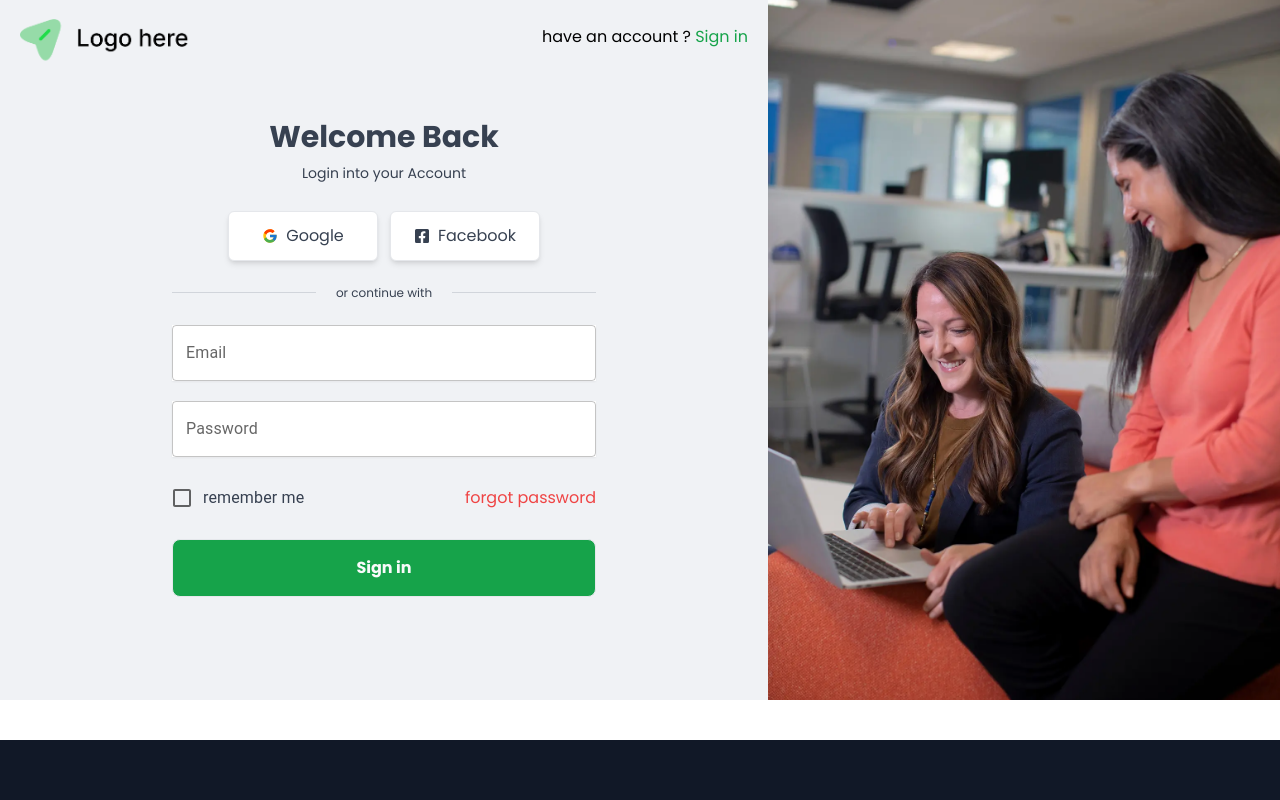
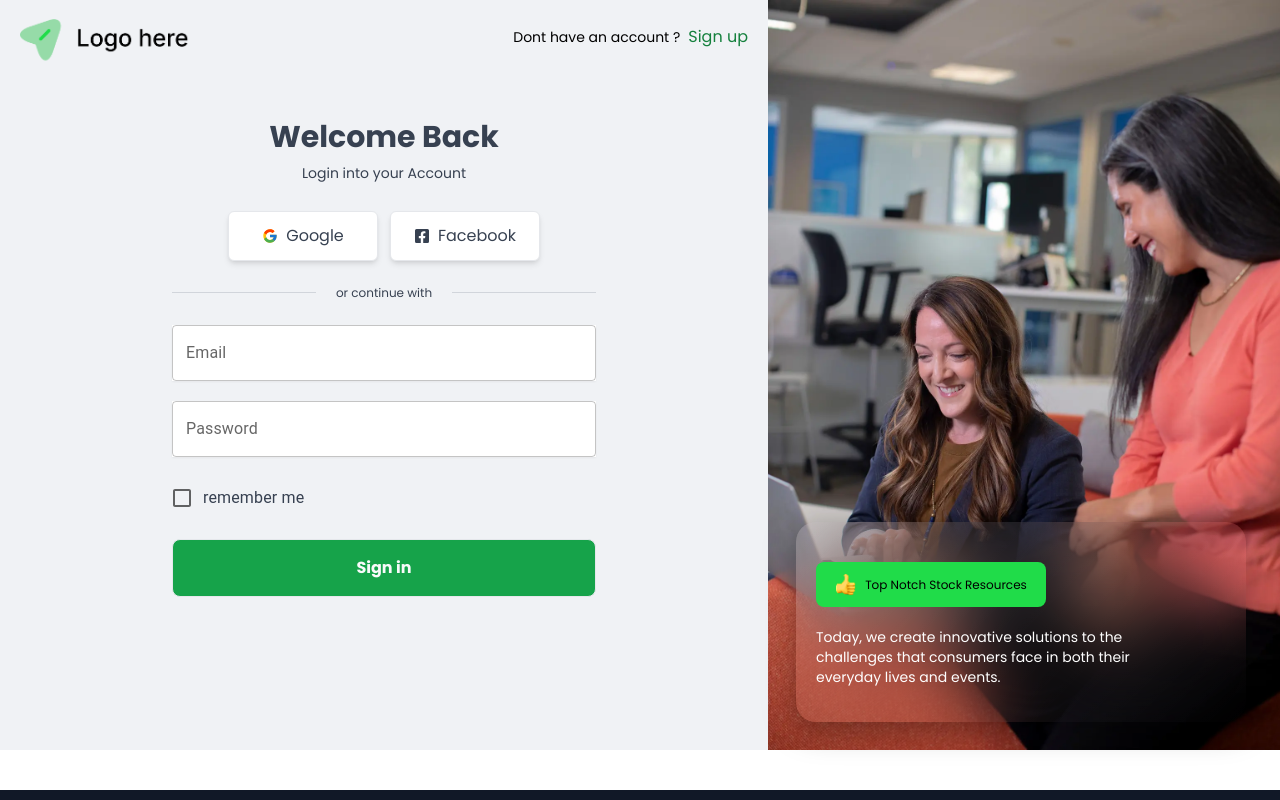
Before and after one commit to irfan-fauzi/auth-next15, a Next.js app: page /login in a window 1280 px wide. Shown: the top 800 px of the page. Built offline with nearby package versions, Linux system fonts and the light colour scheme.

Commit message:
resize input

```diff
--- a/app/(auth)/login/page.tsx
+++ b/app/(auth)/login/page.tsx
@@ -2,6 +2,8 @@ import Border from "@/ui/auth/Border";
 import Buton from "@/ui/auth/Buton";
 import ButonContainer from "@/ui/auth/ButonContainer";
 import FormLogin from "@/ui/auth/FormLogin";
+import GlassBoxLogin from "@/ui/auth/GlassBoxLogin";
+
 import Image from "next/image";
 import Link from "next/link";
 import { FaFacebookSquare } from "react-icons/fa";
@@ -9,19 +11,18 @@ import { FcGoogle } from "react-icons/fc";
 
 const LoginPage = () => {
   return (
-    <main className='flex flex-row max-w-screen-xl w-full m-auto  bg-[#F0F2F5]  h-[700px]'>
+    <main className='flex flex-row max-w-screen-xl w-full m-auto  bg-[#F0F2F5] h-[750px]'>
       <section className='flex-grow'>
         <div className='flex justify-between items-center px-5 py-2'>
           <Image src='/logo.png' width={170} height={100} alt='logo' />
-          <Link href='/login'>
-            have an account ? <span className='text-green-600'>Sign in</span>
+          <Link href='/register' className='flex items-center gap-2'>
+            <span className='text-sm'>Dont have an account ?</span>
+            <span className='text-green-700'>Sign up</span>
           </Link>
         </div>
-        <div className='flex justify-center  border-red-300 mt-11'>
+        <div className='flex justify-center mt-11'>
           <div className='text-gray-700 w-full max-w-[28rem] px-3'>
-            <h1 className='text-center text-3xl font-bold'>
-              Welcome Back
-            </h1>
+            <h1 className='text-center text-3xl font-bold'>Welcome Back</h1>
             <p className='text-center text-sm mt-2'>Login into your Account</p>
             <ButonContainer>
               <Buton>
@@ -38,8 +39,15 @@ const LoginPage = () => {
           </div>
         </div>
       </section>
-      <section className='bg-login-img bg-cover bg-center w-2/5 hidden lg:block'>
-        <div className='mt-5 ml-5'></div>
+      <section className='w-2/5 hidden relative lg:block h-[750px]'>
+        <Image
+          src='/login.webp'
+          alt='woman in office'
+          fill
+          className='object-cover'
+          priority
+        />
+        <GlassBoxLogin />
       </section>
     </main>
   );
--- a/app/(auth)/register/page.tsx
+++ b/app/(auth)/register/page.tsx
@@ -1,4 +1,4 @@
-import Image from "next/image";
+
 import Link from "next/link";
 import { FcGoogle } from "react-icons/fc";
 import { FaFacebookSquare } from "react-icons/fa";
@@ -6,15 +6,17 @@ import Formregister from "@/ui/auth/FormRegister";
 import Buton from "@/ui/auth/Buton";
 import Border from "@/ui/auth/Border";
 import ButonContainer from "@/ui/auth/ButonContainer";
+import ResponsiveImage from "@/ui/auth/ResponsiveImage";
 
 const RegisterPage = () => {
   return (
     <main className='flex flex-row max-w-screen-xl w-full m-auto  bg-[#F0F2F5] '>
-      <section className='bg-register-img bg-cover bg-center w-2/5 hidden lg:block'>
+      {/* <section className='bg-register-img bg-cover bg-center w-2/5 hidden lg:block'>
         <div className='mt-5 ml-5'>
           <Image src='/logo.png' width={170} height={100} alt='logo' />
         </div>
-      </section>
+      </section> */}
+      <ResponsiveImage src='/register-img.webp' />
       <section className='flex-grow'>
         <div className='flex justify-end mt-5 mr-5'>
           <Link href='/login'>
--- a/app/globals.css
+++ b/app/globals.css
@@ -5,3 +5,15 @@
 .text-field {
   @apply w-full px-4 py-2 focus:outline-none shadow-sm focus:outline-1 text-gray-500 bg-white;
 }
+
+.container-glass {
+  @apply  h-[200px] w-[450px] absolute z-10 bottom-7 left-7
+}
+.glass {
+  background: linear-gradient(135deg, rgba(255, 255, 255, 0.1), rgba(255, 255, 255, 0));
+  backdrop-filter: blur(35px);
+  -webkit-backdrop-filter: blur(35px);
+  border-radius: 20px;
+
+  box-shadow: 0 8px 32px 0 rgba(0, 0, 0, 0.37);
+}
--- a/ui/auth/FormLogin.tsx
+++ b/ui/auth/FormLogin.tsx
@@ -36,7 +36,7 @@ const FormLogin = () => {
         <FormGroup>
           <FormControlLabel control={<Checkbox />} label='remember me' />
         </FormGroup>
-        <Link href='/login/forgot-password'>
+        <Link href='/login/forgot-password' className="hidden">
           <p className="text-red-500">forgot password</p>
         </Link>
       </div>
--- /dev/null
+++ b/ui/auth/GlassBoxLogin.tsx
@@ -0,0 +1,20 @@
+import Image from "next/image";
+
+
+const GlassBoxLogin = () => {
+  return (
+    <div className='container-glass glass'>
+      <div className='mt-10 ml-5 bg-[#20DC49] w-[230px] h-[45px] rounded-lg flex items-center justify-center gap-2'>
+        <Image src='/thumbs-up.png' width={22} height={10} alt='thumbs up' />
+        <p className='text-xs'>Top Notch Stock Resources</p>
+      </div>
+
+      <p className='text-white text-sm w-[350px] mt-5 ml-5'>
+        Today, we create innovative solutions to the challenges that consumers
+        face in both their everyday lives and events.
+      </p>
+    </div>
+  );
+};
+
+export default GlassBoxLogin;
--- /dev/null
+++ b/ui/auth/ResponsiveImage.tsx
@@ -0,0 +1,22 @@
+import Image from "next/image";
+import { FC } from "react";
+
+interface ResponsiveImageProps {
+  src: string;
+}
+
+const ResponsiveImage: FC<ResponsiveImageProps> = ({ src }) => {
+  return (
+    <section className='w-2/5 hidden relative lg:block h-[750px]'>
+      <Image
+        src={src}
+        alt='woman in office'
+        fill
+        className='object-cover'
+        priority
+      />
+    </section>
+  );
+};
+
+export default ResponsiveImage;
```
Also changed, not shown: public/thumbs-up.png (added), public/thumbs-up.svg (added).
